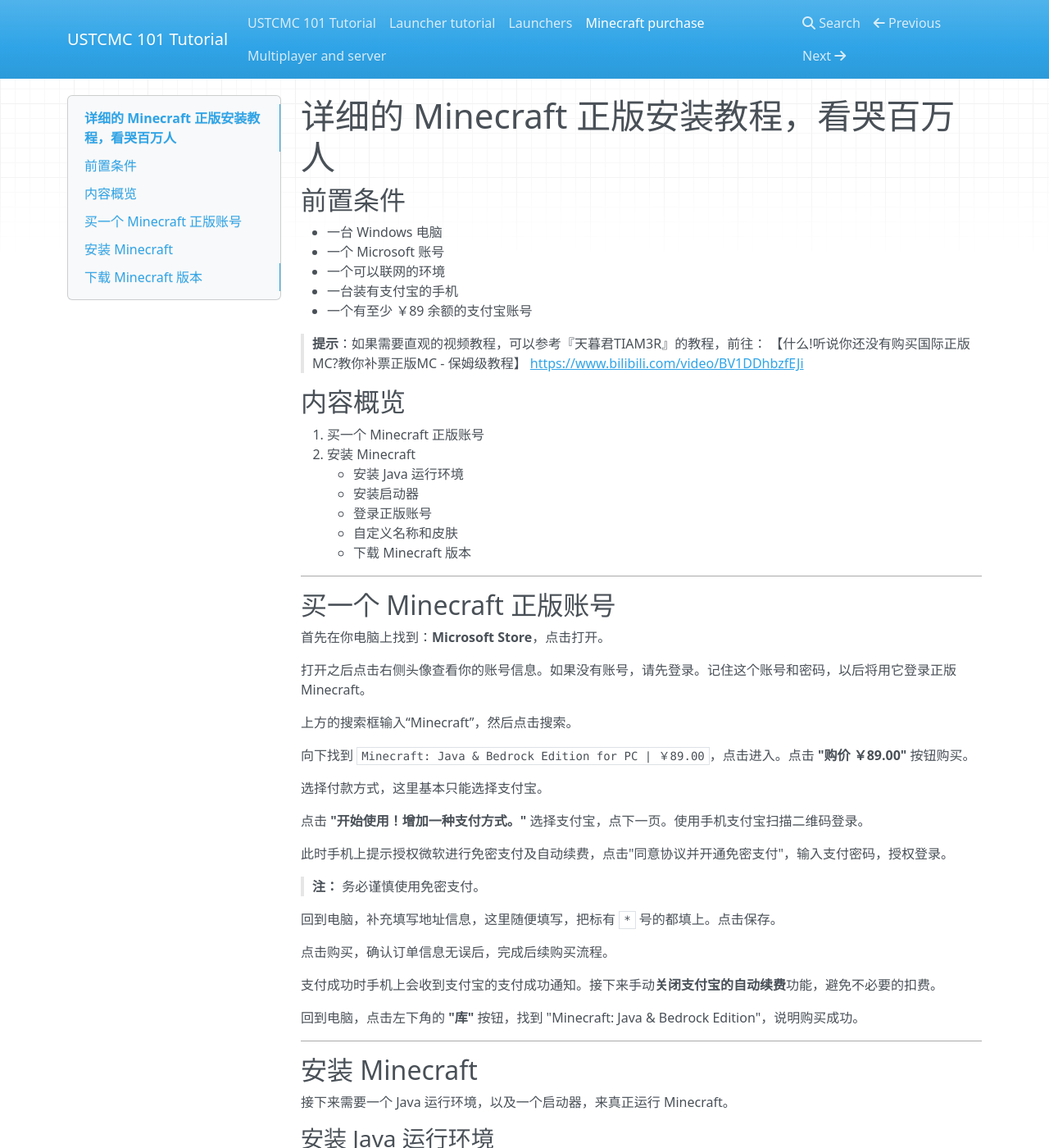
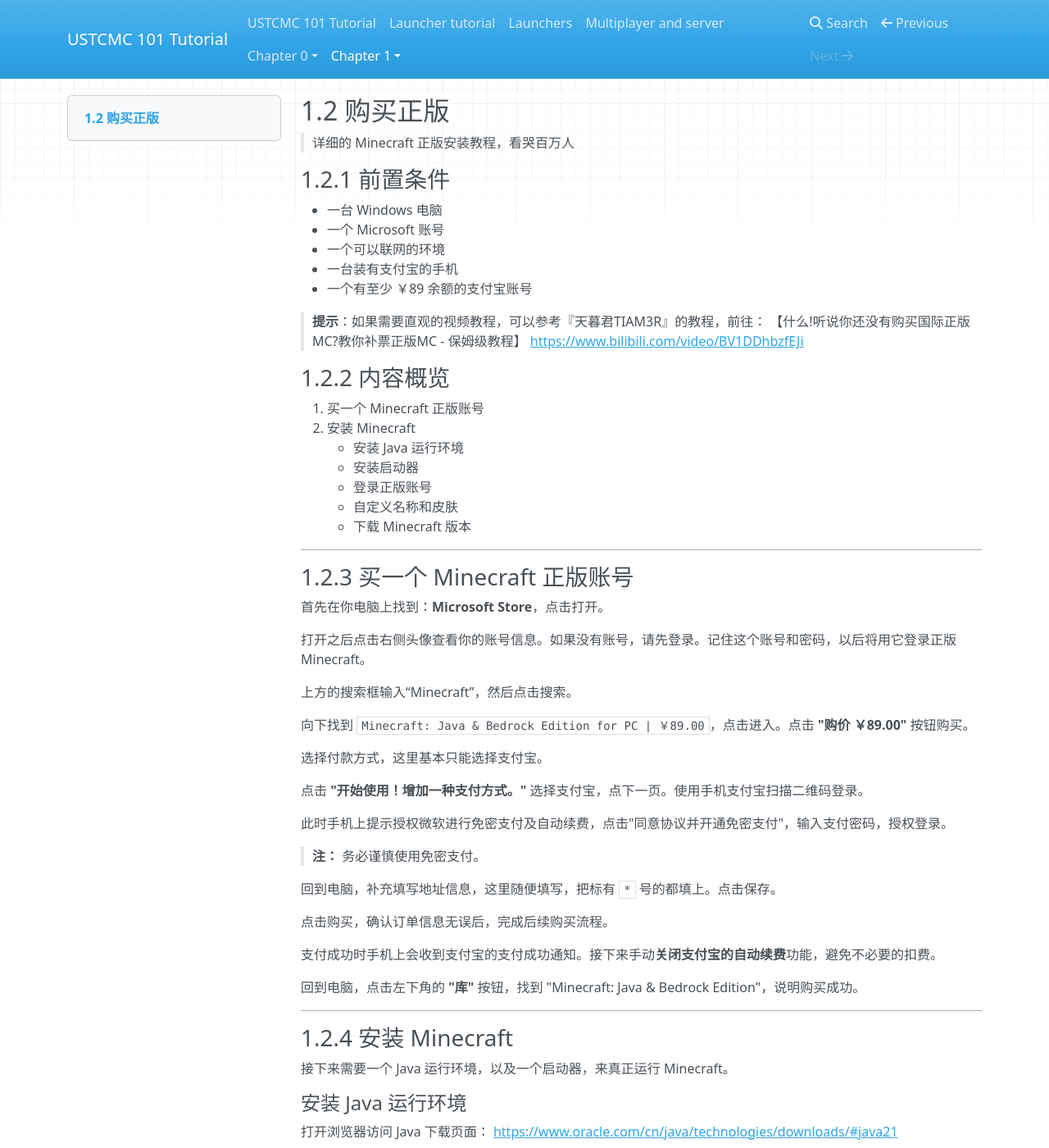
Before and after one commit to Miaoning-exe/USTCMC_mc101, an MkDocs documentation site: the page built from docs/Chapter 1/1.2_minecraft_purchase.md, in a window 1280 px wide and 1400 px high. Shown: the whole window at 82% size. Built offline with MkDocs 1.6.1, drawn with Linux system fonts in a browser that asks for light colours; nearby versions of some CDN libraries; some of the changed text lies outside the part shown.

Commit message:
docs:update docs

```diff
--- /dev/null
+++ b/docs/Chapter 0/0.0_what _is_Minecraft.md
@@ -0,0 +1,8 @@
+<!--
+Author:     Miaoning
+Date:
+Title:      Chapter 0.0 Minecraft游戏简介
+ -->
+
+
+# Chapter 0. Minecraft简介
--- a/docs/minecraft_purchase.md
+++ b/docs/Chapter 1/1.2_minecraft_purchase.md
@@ -4,9 +4,11 @@
 Title:      购买 Minecraft 正版凭证
  -->
 
-# 详细的 Minecraft 正版安装教程，看哭百万人
 
-## 前置条件
+## 1.2 购买正版
+> 详细的 Minecraft 正版安装教程，看哭百万人
+
+### 1.2.1 前置条件
 
 *   一台 Windows 电脑
 *   一个 Microsoft 账号
@@ -18,7 +20,7 @@
 > 【什么!听说你还没有购买国际正版MC?教你补票正版MC - 保姆级教程】
 > [https://www.bilibili.com/video/BV1DDhbzfEJi](https://www.bilibili.com/video/BV1DDhbzfEJi)
 
-## 内容概览
+### 1.2.2 内容概览
 1.  买一个 Minecraft 正版账号
 2.  安装 Minecraft
     *   安装 Java 运行环境
@@ -29,7 +31,7 @@
 
 ---
 
-## 买一个 Minecraft 正版账号
+### 1.2.3 买一个 Minecraft 正版账号
 
 首先在你电脑上找到：**Microsoft Store**，点击打开。
 
@@ -72,11 +74,11 @@
 
 ---
 
-## 安装 Minecraft
+### 1.2.4 安装 Minecraft
 
 接下来需要一个 Java 运行环境，以及一个启动器，来真正运行 Minecraft。
 
-### 安装 Java 运行环境
+#### 安装 Java 运行环境
 
 打开浏览器访问 Java 下载页面：
 [https://www.oracle.com/cn/java/technologies/downloads/#java21](https://www.oracle.com/cn/java/technologies/downloads/#java21)
@@ -94,7 +96,7 @@
 
 <!-- 待填充图片：Java 安装向导界面 (Page 7) -->
 
-### 安装启动器
+#### 安装启动器
 
 一般只推荐下载第三方启动器，如 Plain Craft Launcher（PCL）或者 Hello Minecraft Launcher（HMCL）。
 
@@ -118,7 +120,7 @@
 
 <!-- 待填充图片：HMCL 启动器运行界面 (Page 9) -->
 
-### 登录正版账号
+#### 登录正版账号
 
 点击账户 - 没有游戏账户，点击添加账户 - 微软账户，点击登录。
 
@@ -136,7 +138,7 @@
 
 <!-- 待填充图片：HMCL 账户列表显示正版账号 (Page 11) -->
 
-### 自定义名称和皮肤
+#### 自定义名称和皮肤
 
 去浏览器访问 Minecraft 官网。对于每次弹出的引导窗口，**总是点击 "继续浏览该网站"**。
 
@@ -151,7 +153,7 @@
 <!-- 待填充图片：Minecraft 官网个人资料管理界面 (Page 12) -->
 <!-- 待填充图片：Minecraft 官网更改名称和皮肤选项 (Page 13) -->
 
-## 下载 Minecraft 版本
+### 1.2.5 s下载 Minecraft 版本
 
 回到 HMCL，点击 "版本列表" 选项卡，再点 "安装新游戏"，选择版本安装。
 
--- a/docs/launcher_tutorial.md
+++ b/docs/launcher_tutorial.md
@@ -4,17 +4,16 @@
 Title:      教程：使用启动器
  -->
 
-# 教程：使用启动器
+## 1.4 HMCL启动器
 
-> 前置：配置 Java 环境
->
-> 部分启动器可以自动下载 Java 环境。
->
+
+### 1.4.1 配置 Java 环境
+
 > 手动安装前往 [Oracle 的 Java 下载页面](https://www.oracle.com/cn/java/technologies/downloads/#java21)下载 `jdk-21`（注意操作系统），安装。
 
 本教程介绍了主流 Minecraft 启动器的基本使用方法。利用各种启动器，你可以……
 
-## 下载游戏本体
+### 下载游戏本体
 
 <!-- ### 下载正版 -->
 
@@ -32,7 +31,7 @@
 
 > 如果你遇到了「加载版本列表失败」等问题，尝试更换网络环境。
 
-## 安装整合包
+### 安装整合包
 
 上述「下载」页面中可以搜索整合包并进行一键安装。
 
@@ -44,9 +43,9 @@
 
 ![](../pic/2025/11/2025-11-08%20222655.jpg)
 
-### 整合包导入失败？
+#### 整合包导入失败？
 
-## 配置登录账户
+### 配置登录账户
 
 作者认为 HMCL 的账户管理做得比 PCL 2 好，下文均**以 HMCL 为例**。
 
@@ -54,21 +53,21 @@
 
 ![](../pic/2025/11/2025-11-08%20223504.jpg)
 
-### 使用正版登录
+#### 使用正版登录
 
 左栏「微软账户」，按照启动器提示操作。
 
-### 使用皮肤站登录
+#### 使用皮肤站登录
 
 左下「添加认证服务器-外置登录」，输入认证服务器地址。对于 USTC Minecraft 皮肤站，输入 `https://mc.genshin.ac.cn/` 即可，启动器会自动识别补全。
 
 相同的方法可以添加其他皮肤站。
 
-### 离线登录
+#### 离线登录
 
 左栏「离线模式」，指定玩家名。
 
-### 管理账号
+#### 管理账号
 
 你可以在 HMCL 的账户管理中切换全局身份认证（选择登录方式），上传皮肤文件，等等。
 
@@ -78,7 +77,7 @@
 >
 > 如果需要皮肤站登录，请先下载游戏，然后前往皮肤站页面，把某个按钮拖到启动器上。或者在「版本设置」—「设置」—「服务器」中指定登录方式。
 
-## 管理游戏内容
+### 管理游戏内容
 
 所有游戏内容都位于实例运行文件夹中。你可以通过启动器打开该文件夹，进行管理。
 
@@ -88,13 +87,13 @@
 
 默认的实例文件夹以及文件结构参见：[https://zh.minecraft.wiki/w/.minecraft](https://zh.minecraft.wiki/w/.minecraft)
 
-### 版本隔离
+#### 版本隔离
 
 开启版本隔离后，每个实例会有自己的游戏文件夹，互不干扰。这个文件夹一般位于 `.minecraft/versions/实例名称/`。
 
 > `.minecraft` 也可以有其他名字，取决于启动器的设置。
 
-### 几种常见文件夹
+#### 几种常见文件夹
 
 存放游戏内容的主要文件夹有：
 
@@ -110,11 +109,11 @@
 - `mods/`：模组文件夹，放置 `.jar` 格式的模组文件。
 - `config/`：模组配置文件夹，放置模组的配置文件。
 
-### 手动添加文件夹
+#### 手动添加文件夹
 
 如果有现成实例，可以在启动器中导入。HMCL 中，就是「添加游戏文件夹」。
 
-## 我的世界崩溃了
+### 我的世界崩溃了
 
 > QQ 群里有大量的关于「游戏崩溃拍摄启动器报错窗口」的**梗图**及其衍生，包括手绘报错窗口、无限套娃拍屏、打印错误报告、手抄错误报告，等等。如果你发送了类似的内容，群友们大概率会以调侃的方式进行回应，而不能快速解答。~~骗你的，遇到真难题群友也回答不上来~~
 >
```
Also changed, not shown: docs/Chapter 1/1.1_start_game.md (added, +68 -0 lines), 1 other file.
